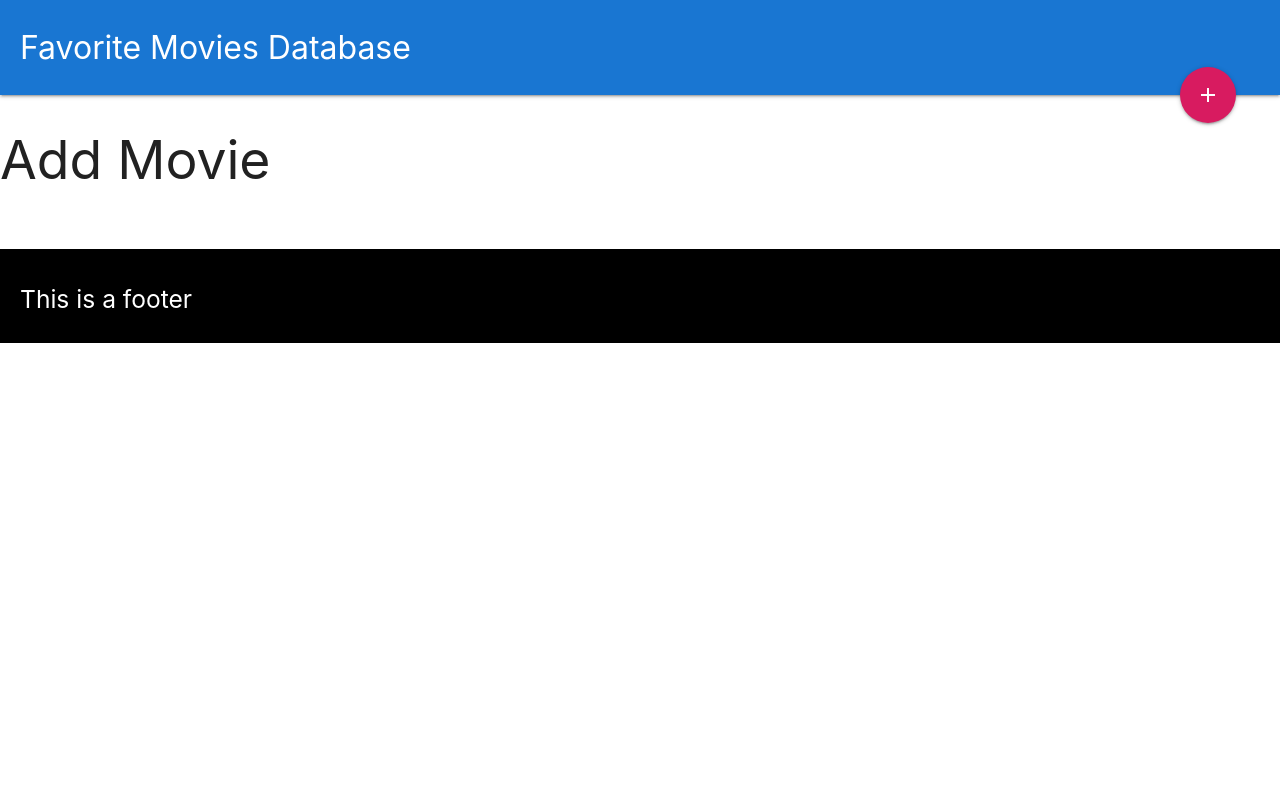
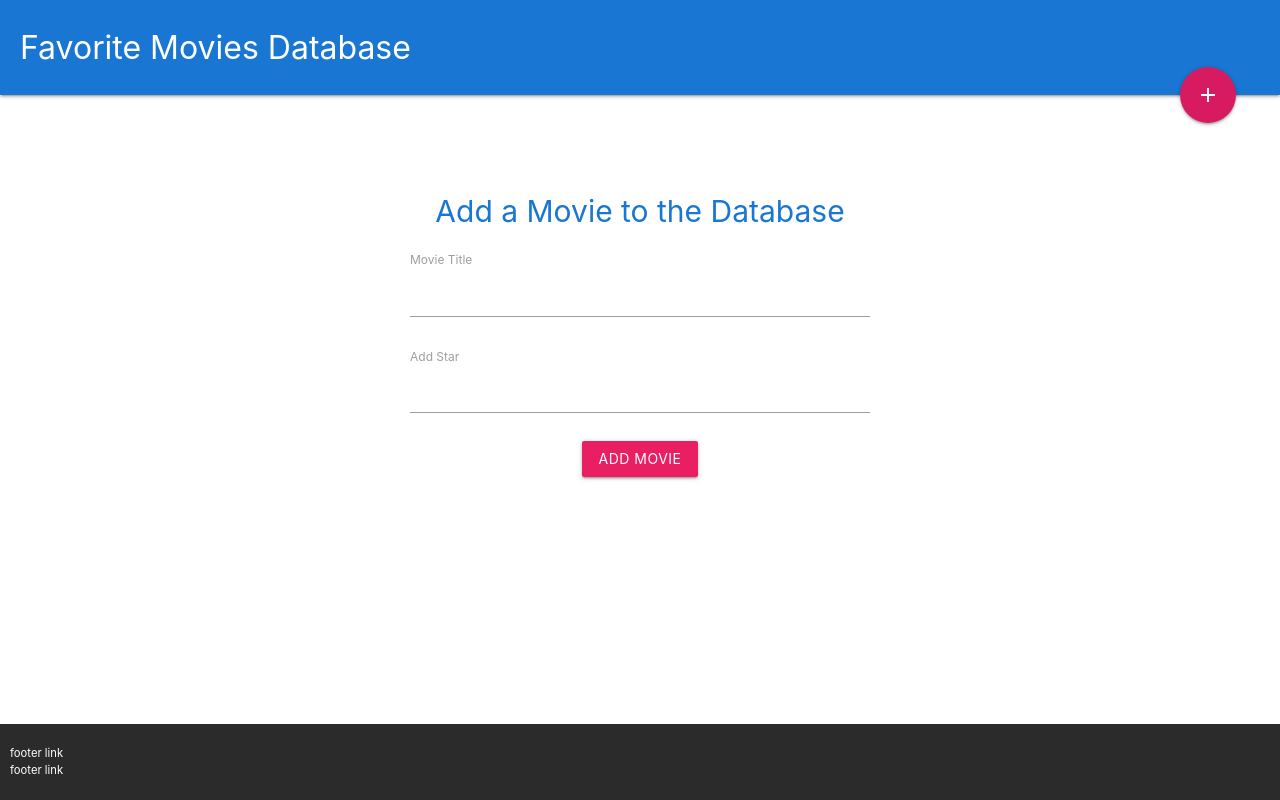
Before and after one commit to thomruns/vue-cli3-firebase-project, a Vue app: page /add-movie in a window 1280 px wide. Built offline with nearby package versions, Linux system fonts and the light colour scheme.

Commit message:
Add movie functionality

```diff
--- a/src/components/Footer.vue
+++ b/src/components/Footer.vue
@@ -1,6 +1,10 @@
 <template>
-  <footer>
-    <h5>This is a footer</h5>
+  <footer class="page-footer dark-footer">
+    <ul>
+      <li>footer link</li>
+      <li>footer link</li>
+
+    </ul>
   </footer>
 </template>
 
@@ -17,11 +21,15 @@ export default {
 </script>
 
 <style>
-footer {
+.dark-footer {
   color: #fff;
-  background-color: #000;
+  background-color: rgb(44, 43, 43);
+  font-size: .75em;
   margin-top: 60px;
-  padding: 20px;
+  padding: 10px;
+  position: absolute;
+  bottom: 0;
+  width: 100%;
 }
 
 </style>
--- a/src/components/Navbar.vue
+++ b/src/components/Navbar.vue
@@ -2,11 +2,11 @@
   <div class="navbar">
     <nav class="nav-extended blue darken-2">
       <div class="nav-content">
-        <router-link to="">
+        <router-link :to="{ name: 'index' }">
           <span class="nav-title">Favorite Movies Database</span>
         </router-link>
         <a href="" class="btn-floating btn-large halfway-fab pink darken-1">
-          <router-link to="">
+          <router-link :to="{ name: 'AddMovie' }">
             <i class="material-icons">add</i>
           </router-link>
         </a>
@@ -16,6 +16,7 @@
 </template>
 
 <script>
+
 export default {
   name: 'Navbar',
   data() {
--- a/src/views/AddMovie.vue
+++ b/src/views/AddMovie.vue
@@ -1,5 +1,20 @@
 <template>
-  <h2>Add Movie</h2>
+  <div class="add-movie container">
+    <h2 class="center-align blue-text text-darken-2">Add a Movie to the Database</h2>
+    <form @submit.prevent="AddMovie">
+      <div class="field title">
+        <label for="title">Movie Title</label>
+        <input type="text" name="title" v-model="title" autocomplete="off">
+      </div>
+      <div class="field add-star">
+        <label for="add-star">Add Star</label>
+        <input type="text" name="add-star" autocomplete="off">
+      </div>
+      <div class="field center-align">
+        <button class="btn pink">Add movie</button>
+      </div>
+    </form>
+  </div>
 </template>
 
 
@@ -8,12 +23,28 @@ export default {
   name: 'AddMovie',
   data() {
     return {
-
+      title: null
+    }
+  },
+  methods: {
+    AddMovie() {
+      console.log(this.title)
     }
   }
 }
 </script>
 
 <style>
-
+.add-movie {
+  margin-top: 60px;
+  padding: 20px;
+  max-width: 500px;
+}
+.add-movie h2 {
+  font-size: 2em;
+  margin: 20px auto;
+}
+.add-movie .field {
+  margin: 20px auto;
+}
 </style>
```
